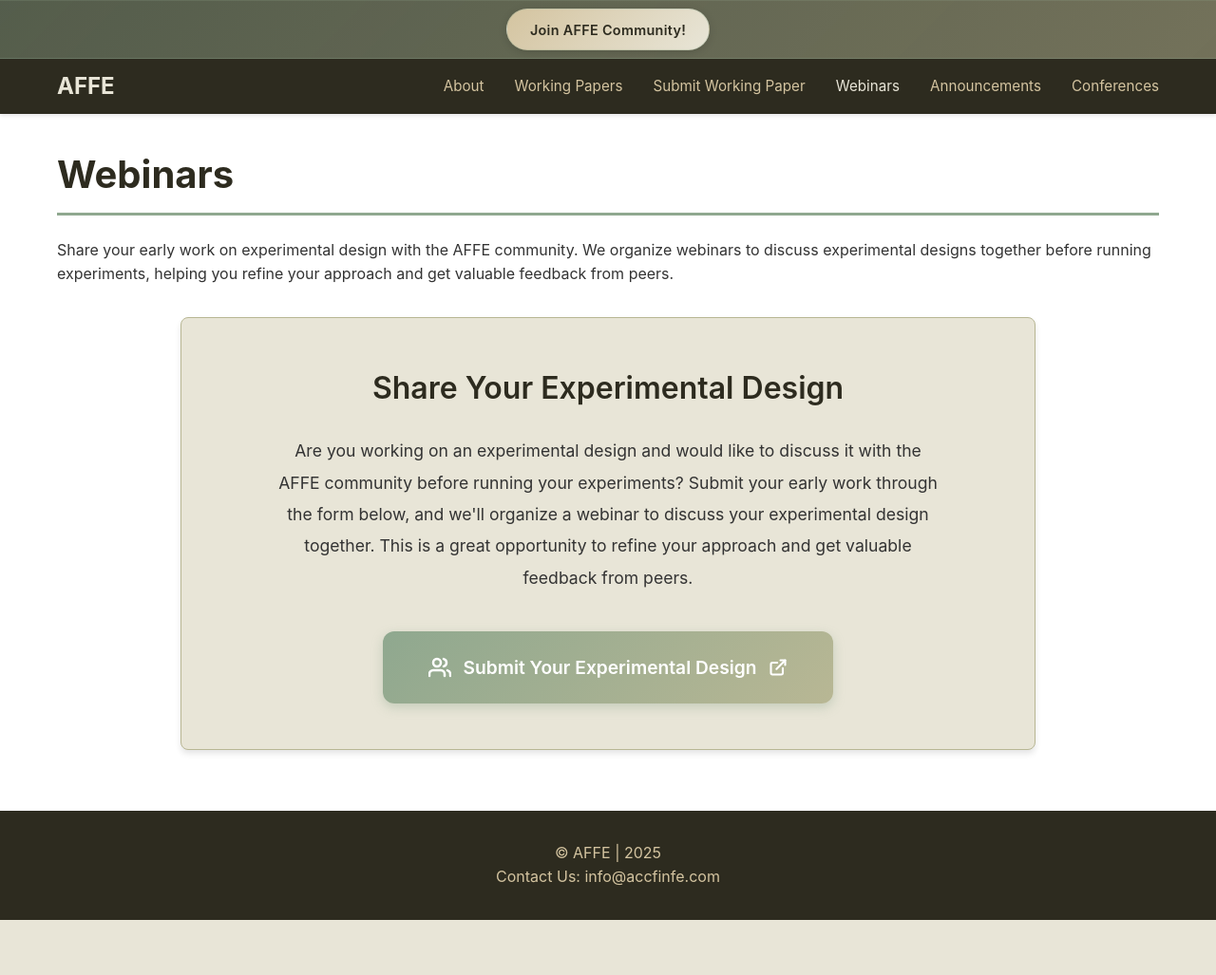
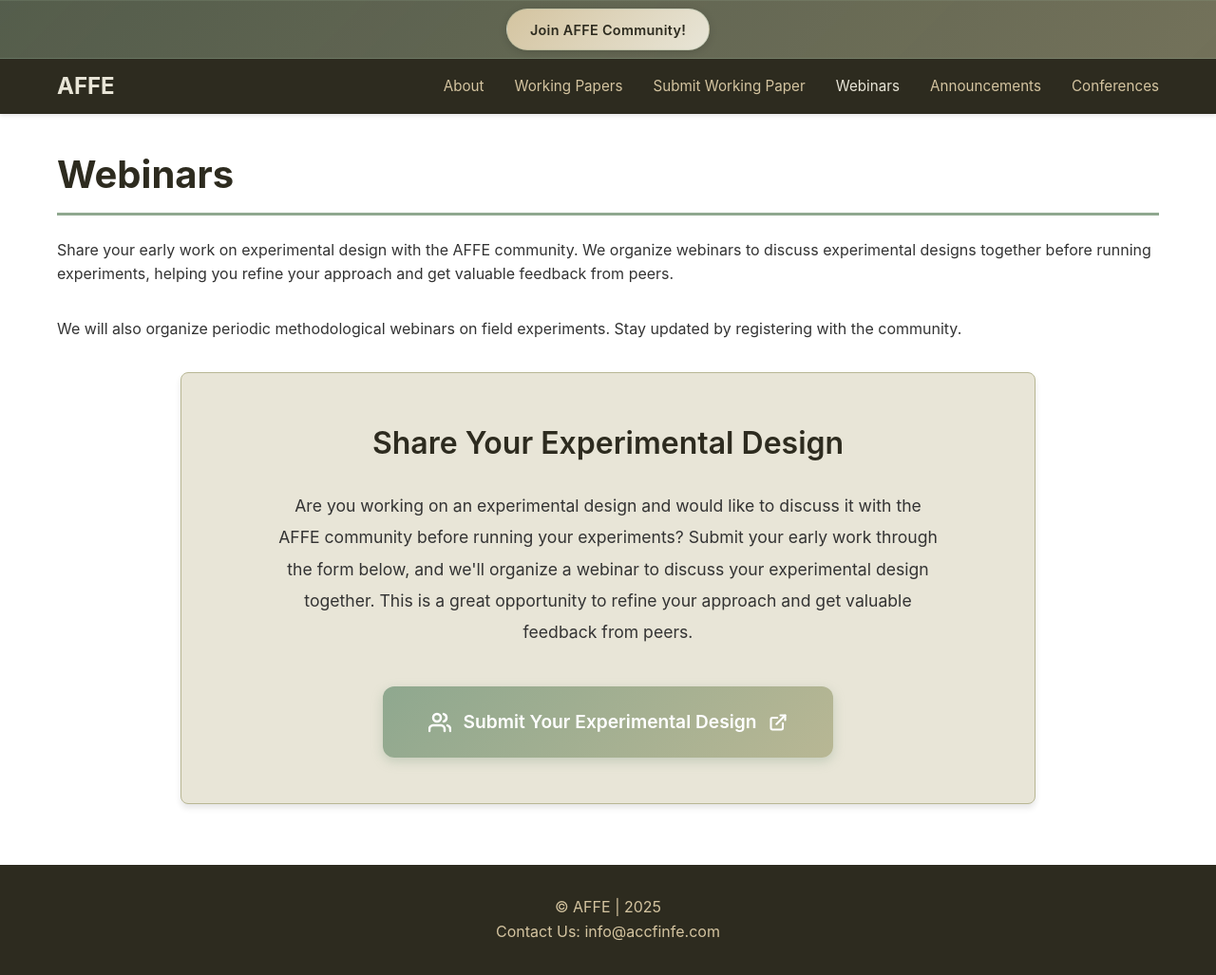
Before and after one commit to marceaguilar/affe-website, a Jekyll site: the page built from pages/webinars.md, in a window 1280 px wide. Shown: the whole page at 95% size. Built offline with Jekyll 4.4.1, drawn with Linux system fonts in a browser that asks for light colours; before the commit the page ends 969 px from its top, so only the background shows below that.

Commit message:
Adjust spacing for webinars page text

```diff
--- a/_layouts/webinars.html
+++ b/_layouts/webinars.html
@@ -11,6 +11,7 @@ layout: default
     <h2 style="color: var(--color-olivewood); margin-bottom: 1.5rem; font-size: 2rem; font-weight: 600;">Share Your Experimental Design</h2>
     <p style="color: var(--color-text); margin-bottom: 2.5rem; line-height: 1.9; font-size: 1.1rem; max-width: 700px; margin-left: auto; margin-right: auto;">
       Are you working on an experimental design and would like to discuss it with the AFFE community before running your experiments? Submit your early work through the form below, and we'll organize a webinar to discuss your experimental design together. This is a great opportunity to refine your approach and get valuable feedback from peers.
+
     </p>
 
     {% if page.google_form_url %}
--- a/pages/webinars.md
+++ b/pages/webinars.md
@@ -6,3 +6,7 @@ google_form_url:
 ---
 
 Share your early work on experimental design with the AFFE community. We organize webinars to discuss experimental designs together before running experiments, helping you refine your approach and get valuable feedback from peers.
+
+
+
+<p style="margin-top: 2rem;">We will also organize periodic methodological webinars on field experiments. Stay updated by registering with the community.</p>
```
